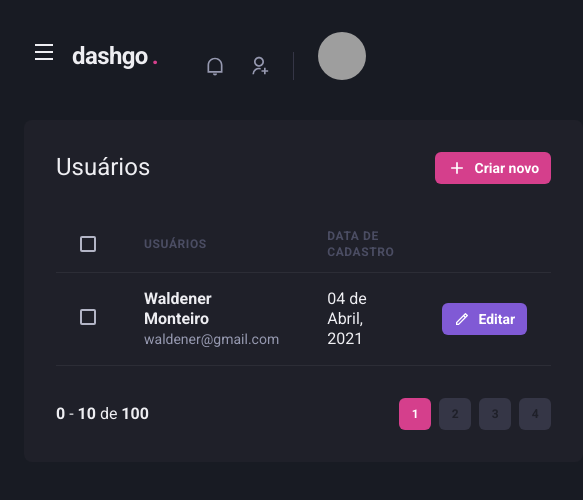
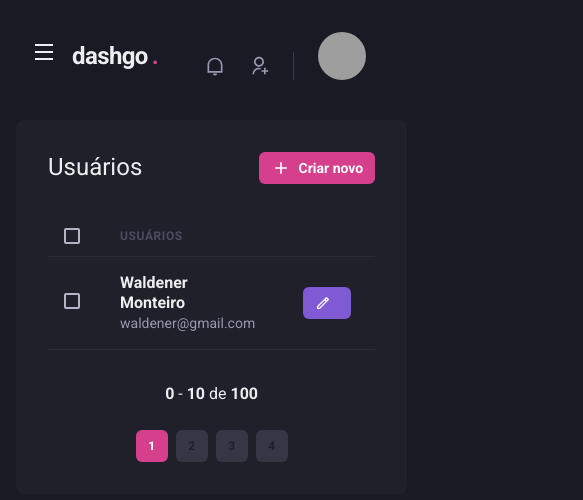
Before and after one commit to waldenermonteiro/ignite, a Next.js app in the folder trilha-react/dashgo/: page /users in a window 390 px wide. Shown: the top 500 px of the page, 583 px wide, since content can reach past the window. Built offline with nearby package versions, Linux system fonts and the light colour scheme; grey boxes are pictures that could not be loaded.

Commit message:
refactor: finishing responsive site

```diff
--- a/trilha-react/dashgo/src/components/Pagination/index.tsx
+++ b/trilha-react/dashgo/src/components/Pagination/index.tsx
@@ -1,10 +1,10 @@
-import { Box, Button, HStack } from "@chakra-ui/react";
+import { Box, Stack } from "@chakra-ui/react";
 import PaginationItem from "./PaginationItem";
 
 export default function Pagination() {
   return (
-    <HStack
-      direction={"row"}
+    <Stack
+      direction={["column", "row"]}
       spacing="6"
       mt="8"
       justify={"space-between"}
@@ -13,12 +13,12 @@
       <Box>
         <strong>0</strong> - <strong>10</strong> de <strong>100</strong>
       </Box>
-      <HStack direction={"row"} spacing="2">
+      <Stack direction={"row"} spacing="2">
         <PaginationItem number={1} isCurrent />
         <PaginationItem number={2} />
         <PaginationItem number={3} />
         <PaginationItem number={4} />
-      </HStack>
-    </HStack>
+      </Stack>
+    </Stack>
   );
 }
--- a/trilha-react/dashgo/src/components/Sidebar/NavLink.tsx
+++ b/trilha-react/dashgo/src/components/Sidebar/NavLink.tsx
@@ -1,18 +1,23 @@
 import { ElementType } from "react";
-import { Icon, Link, LinkProps, Text } from "@chakra-ui/react";
+import { Icon, Link as ChakraLink, LinkProps, Text } from "@chakra-ui/react";
+
+import Link from "next/link";
 
 interface NavLinkProps extends LinkProps {
   icon: ElementType;
   children: string;
+  href: string;
 }
 
-export default function NavLink({ icon, children, ...rest }: NavLinkProps) {
+export default function NavLink({ icon, children, href, ...rest }: NavLinkProps) {
   return (
-    <Link display={"flex"} {...rest}>
-      <Icon as={icon} fontSize="20" />
-      <Text ml={"4"} fontWeight="medium">
-        {children}
-      </Text>
+    <Link href={href} passHref>
+      <ChakraLink display={"flex"} {...rest}>
+        <Icon as={icon} fontSize="20" />
+        <Text ml={"4"} fontWeight="medium">
+          {children}
+        </Text>
+      </ChakraLink>
     </Link>
   );
 }
--- a/trilha-react/dashgo/src/components/Sidebar/SiderbarNav.tsx
+++ b/trilha-react/dashgo/src/components/Sidebar/SiderbarNav.tsx
@@ -13,12 +13,20 @@
   return (
     <Stack spacing={"12"} align="flex-start">
       <NavSection title="GERAL">
-        <NavLink icon={RiDashboardLine}>Dashboard</NavLink>
-        <NavLink icon={RiContactsLine}>Usuários</NavLink>
+        <NavLink href="/dashboard" icon={RiDashboardLine}>
+          Dashboard
+        </NavLink>
+        <NavLink href="/users" icon={RiContactsLine}>
+          Usuários
+        </NavLink>
       </NavSection>
       <NavSection title="AUTOMAÇÃO">
-        <NavLink icon={RiInputMethodLine}>Formulários</NavLink>
-        <NavLink icon={RiGitMergeLine}>Automação</NavLink>
+        <NavLink href="/forms" icon={RiInputMethodLine}>
+          Formulários
+        </NavLink>
+        <NavLink href="/automation" icon={RiGitMergeLine}>
+          Automação
+        </NavLink>
       </NavSection>
     </Stack>
   );
--- a/trilha-react/dashgo/src/pages/users/index.tsx
+++ b/trilha-react/dashgo/src/pages/users/index.tsx
@@ -12,25 +12,34 @@
   Th,
   Thead,
   Tr,
+  useBreakpointValue,
 } from "@chakra-ui/react";
 import { RiAddLine, RiPencilLine } from "react-icons/ri";
+import Link from "next/link";
+
 
 import Header from "../../components/Header";
 import Pagination from "../../components/Pagination";
 import Sidebar from "../../components/Sidebar";
 
 export default function UserList() {
+  const isWideVersion = useBreakpointValue({
+    base: false,
+    lg: true,
+  });
+
   return (
     <Box>
       <Header />
 
-      <Flex w={"100%"} my="6" maxWidth={1480} mx="auto" px={"6"}>
+      <Flex w={"100%"} my="6" maxWidth={1480} mx="auto" px={["4", "4", "6"]}>
         <Sidebar />
         <Box flex={"1"} borderRadius={8} bg="gray.800" p={"8"}>
           <Flex mb={"8"} justify="space-between" align={"center"}>
             <Heading size={"lg"} fontWeight="normal">
               Usuários
             </Heading>
+            <Link href={"/users/create"}>
               <Button
                 as={"a"}
                 size="sm"
@@ -40,22 +49,23 @@
               >
                 Criar novo
               </Button>
+            </Link>
           </Flex>
 
           <Table colorScheme={"whiteAlpha"}>
             <Thead>
-              <Tr px={"6"} color="gray.300" width={"8"}>
-                <Th>
+              <Tr>
+                <Th px={["4", "4", "6"]} color="gray.300" width={"8"}>
                   <Checkbox colorScheme={"pink"} />
                 </Th>
                 <Th>Usuários</Th>
-                <Th>Data de cadastro</Th>
+                {isWideVersion && <Th>Data de cadastro</Th>}
                 <Th w="8"></Th>
               </Tr>
             </Thead>
             <Tbody>
               <Tr>
-                <Td px={"6"}>
+                <Td px={["4", "4", "6"]}>
                   <Checkbox colorScheme={"pink"} />
                 </Td>
                 <Td>
@@ -66,7 +76,8 @@
                     </Text>
                   </Box>
                 </Td>
-                <Td>04 de Abril, 2021</Td>
+                {isWideVersion && <Td>04 de Abril, 2021</Td>}
+
                 <Td>
                   <Button
                     as={"a"}
@@ -75,7 +86,7 @@
                     colorScheme="purple"
                     leftIcon={<Icon as={RiPencilLine} fontSize="16" />}
                   >
-                    Editar
+                    {isWideVersion ? "Editar" : ""}
                   </Button>
                 </Td>
               </Tr>
```
Also changed, not shown: trilha-react/dashgo/src/pages/users/create.tsx (+8 -5 lines). Lines whose indentation alone changed are shown as unchanged.
